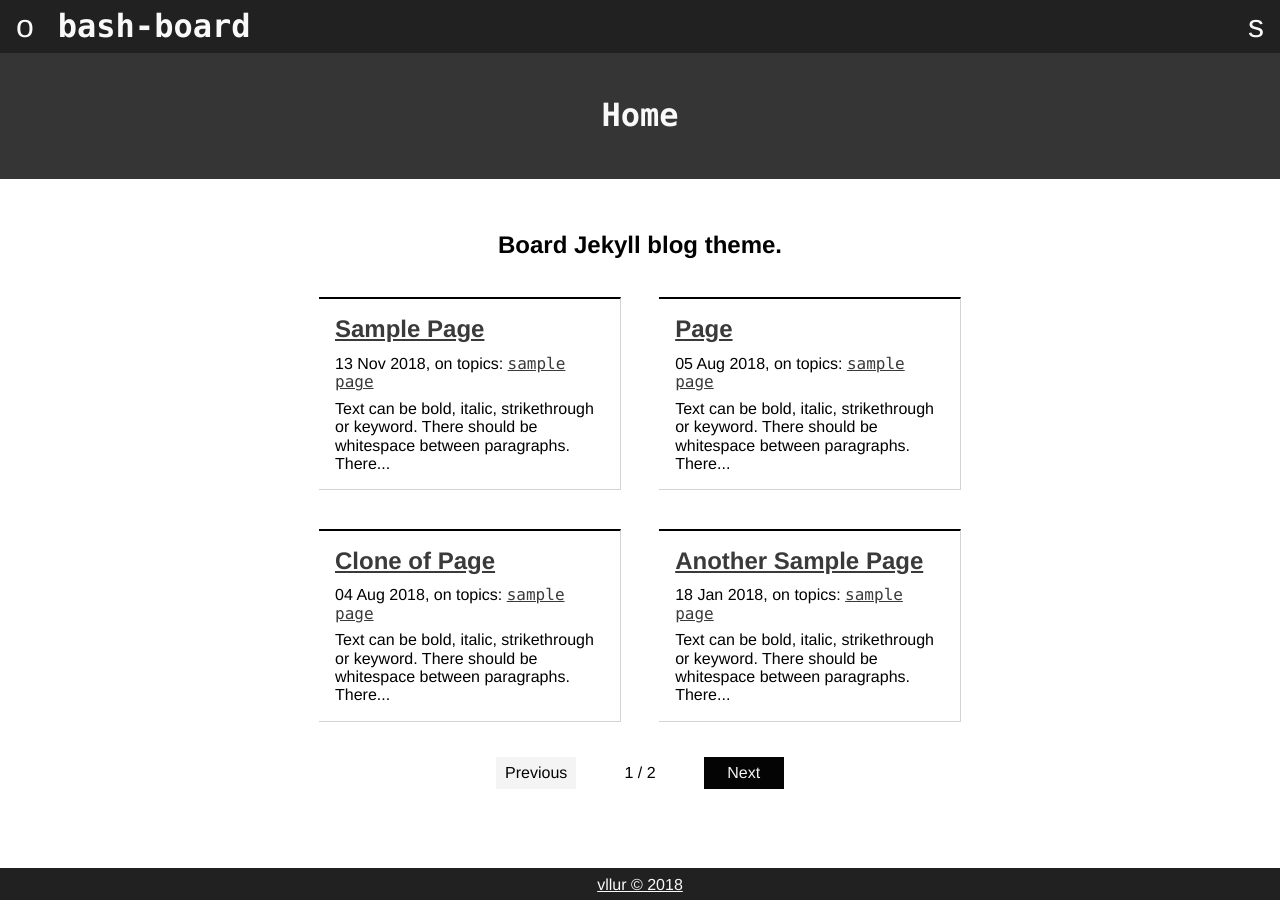
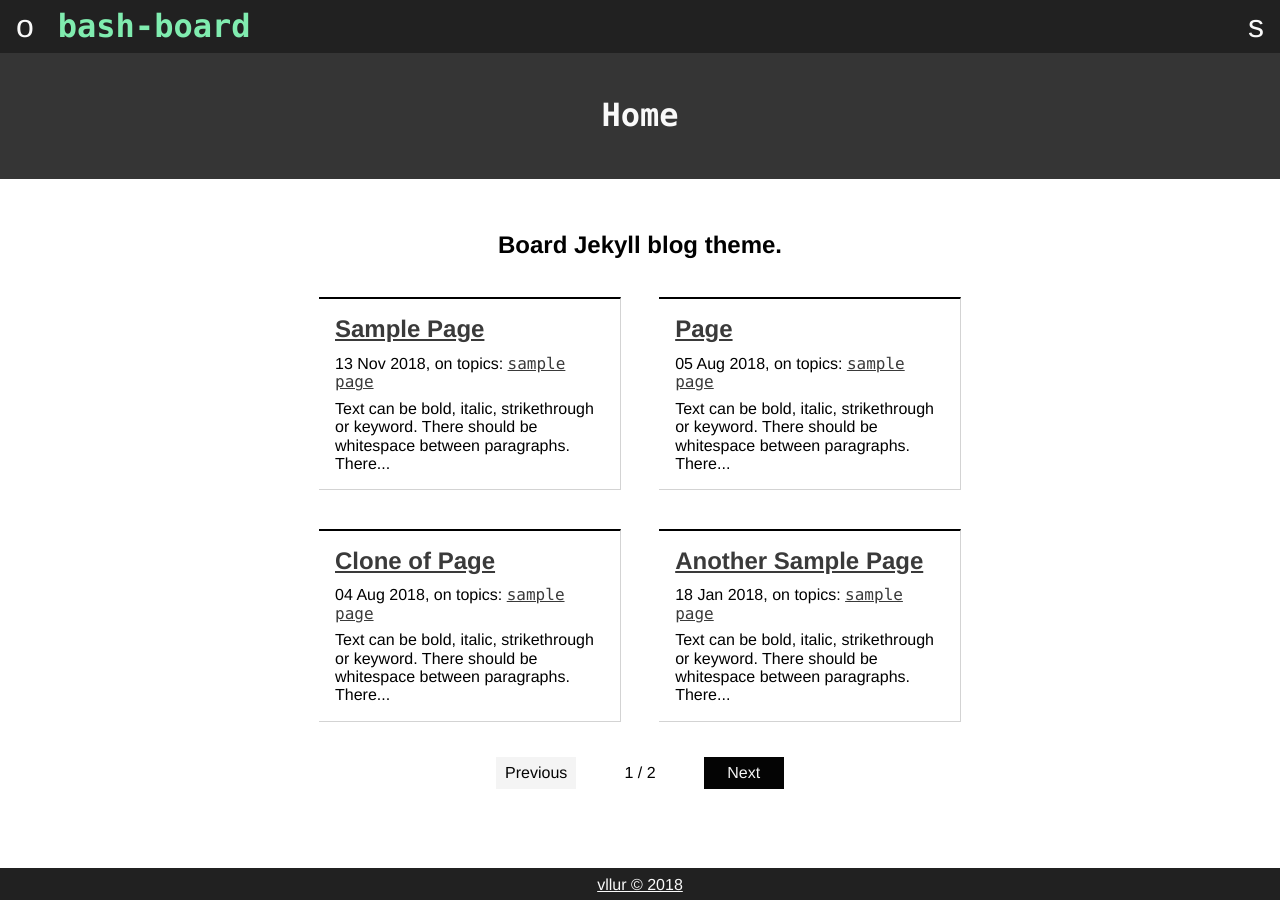
Before and after one commit to vllur/bash-board, a Jekyll site: the page built from index.html, in a window 1280 px wide. Built offline with Jekyll 4.4.1, drawn with Linux system fonts in a browser that asks for light colours; the list of posts is cut into pages by our own code.

Commit message:
Cleanup, color changes

```diff
--- a/_includes/header.html
+++ b/_includes/header.html
@@ -5,7 +5,7 @@
             <h1><a href="{{ "/" | absolute_url }}">{{ site.title }}</a><h1>
         </div>
         <div>
-            <span class="search-button">s</span>
+            <span>s</span>
         </div>
     </section>
     <section class="bottomHeaderWrapper">
--- a/_sass/header.scss
+++ b/_sass/header.scss
@@ -41,22 +41,20 @@ header a
 .upperHeaderWrapper > div > * > a
 {
 	text-decoration: none;
+	color: $header-link;
 }
 
-.search-button
+.upperHeaderWrapper > div > * > a:hover
 {
-	;
+	color: $header-link-hover;
 }
+
 
 .bottomHeaderWrapper
 {
 	background-color: $header-bottom-bg;
 	font-family: $code-font-family;
+	text-align: center;
 	margin-top: 3.2em;
 	padding: 1.5em;
 }
-
-.bottomHeaderWrapper > h1
-{
-	text-align: center;
-}
--- a/_sass/nav.scss
+++ b/_sass/nav.scss
@@ -53,4 +53,5 @@
 .sideNav > ul > li > a:hover
 {
 	color: $sideNav-hover;
+	background-color: $sideNav-hover-bg;
 }
--- a/_sass/variables.scss
+++ b/_sass/variables.scss
@@ -1,5 +1,8 @@
 $body-font-family: 'Helvetica', 'Trebuchet', 'Trebuchet MS', 'Arial', sans-serif;
 $code-font-family: 'Monaco', 'Deja Vu Sans';
+
+$main-color: #80ecaf;
+$main-color-light: #a6fccb;
 
 $link: #3a3a3a;
 $link-hover: #727171;
@@ -7,11 +10,13 @@ $link-hover: #727171;
 $header-top-bg:  #212121;
 $header-bottom-bg: #353535;
 $header: #f9f9f9;
-$header-link: #f9f9f9;
+$header-link: $main-color;
+$header-link-hover: $main-color-light;
 
 $sideNav-bg: $header-top-bg;
-$sideNav: $header-link;
-$sideNav-hover: $link-hover;
+$sideNav: #f9f9f9;
+$sideNav-hover: #d6d6d6;
+$sideNav-hover-bg: $header-bottom-bg;
 
 $nav-button-active-bg: #040404;
 $nav-button-active: #f4f4f4;
@@ -29,6 +34,6 @@ $table-shadow: #f9f9f9;
 $table-head: #f0f0f0;
 $table-hover: #ffffff;
 
+$footer: $header;
+$footer-link: #f9f9f9;
 $footer-bg: $header-top-bg;
-$footer: $header;
-$footer-link: $header-link;
--- a/assets/js/nav.js
+++ b/assets/js/nav.js
@@ -1,6 +1,6 @@
 function openNav()
 {
-    document.getElementById("sideNav").style.width = "250px";
+    document.getElementById("sideNav").style.width = "260px";
 }
 
 function closeNav()
```
